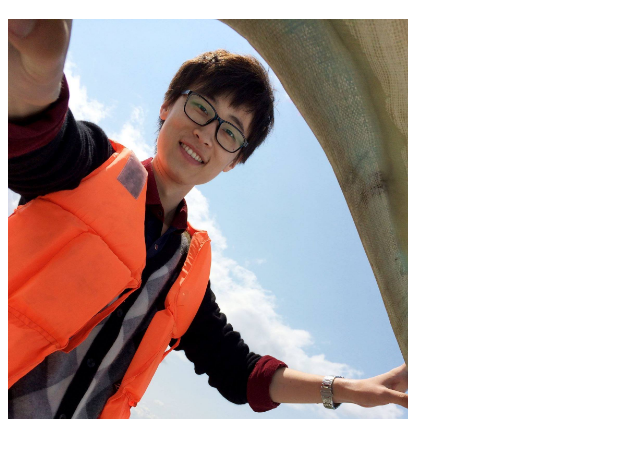
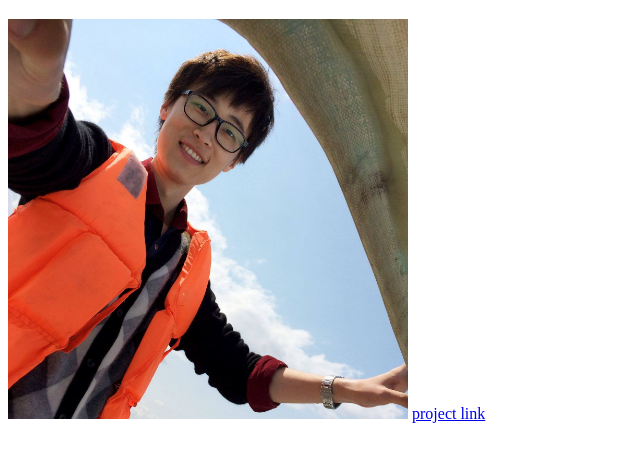
Before and after one commit to leonine2021/aoli.github.io, a plain HTML site: page index.html in a window 1280 px wide. Shown: the part 61-522 px from the top of the page, without its empty margins (0-640 px from the left). Drawn offline with Linux system fonts and the light colour scheme.

Commit message:
Update index.html

```diff
--- a/index.html
+++ b/index.html
@@ -9,5 +9,6 @@
 <body>
     <h1>Ao Li Github Portfolio</h1>
     <img src = './AL.jpg' style="width: 400px;">
+    <a href="https://leonine2021.github.io/tools/"> project link</a>
 </body>
 </html>
```
